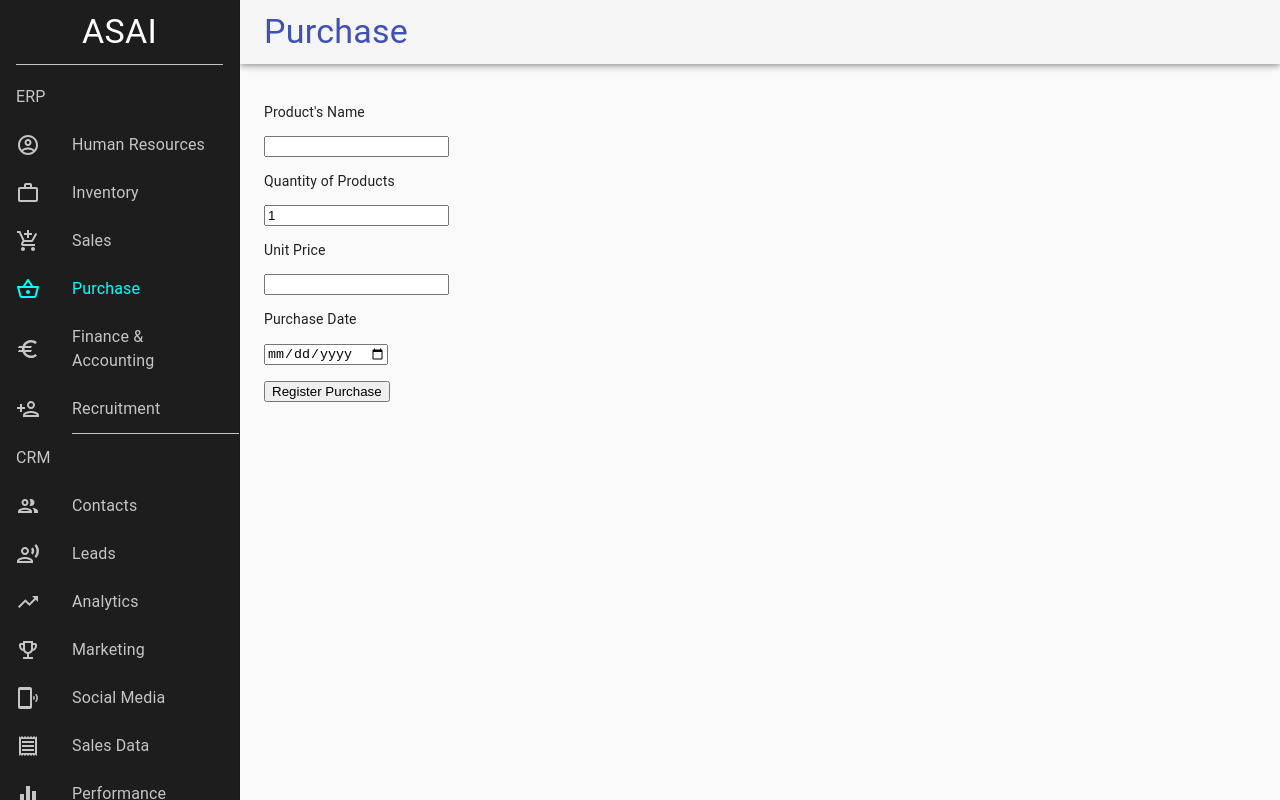
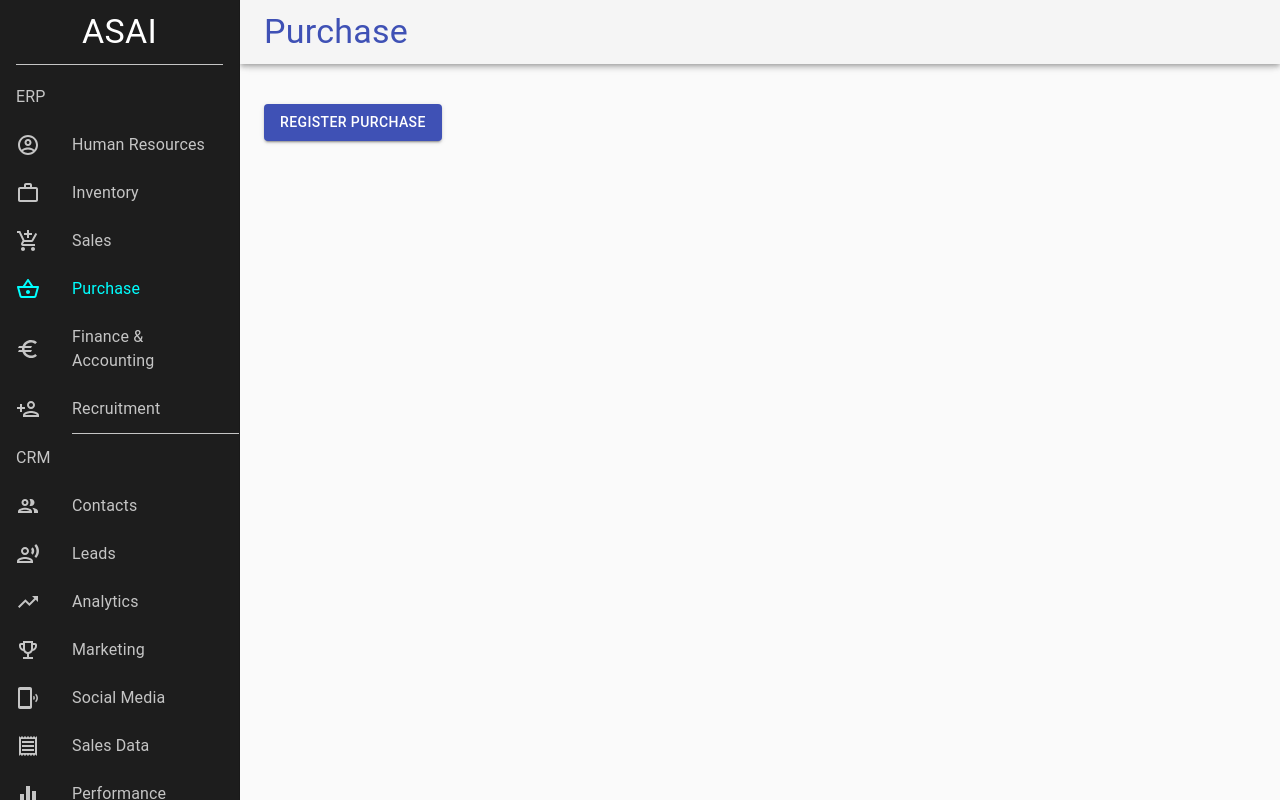
Before and after one commit to caionakai/ASAI, a React (Create React App) app in the folder frontend/: page /purchase in a window 1280 px wide. Built offline with nearby package versions, Linux system fonts and the light colour scheme.

Commit message:
purchase modal

```diff
--- a/frontend/src/ERP/purchase/index.js
+++ b/frontend/src/ERP/purchase/index.js
@@ -3,6 +3,9 @@ import Sidebar from "../../Components/SideBar";
 import TopBar from "../../Components/TopBar";
 import { makeStyles } from "@material-ui/core/styles";
 import CssBaseline from "@material-ui/core/CssBaseline";
+import Button from "@material-ui/core/Button";
+import Modal from "@material-ui/core/Modal";
+import TextField from "@material-ui/core/TextField";
 import { Formik, Form, ErrorMessage } from "formik";
 import Swal from "sweetalert2";
 
@@ -21,6 +24,16 @@ const useStyles = makeStyles((theme) => ({
 export default function Purchase() {
   const classes = useStyles();
 
+  const [open, setOpen] = React.useState(false);
+
+  const handleOpen = () => {
+    setOpen(true);
+  };
+
+  const handleClose = () => {
+    setOpen(false);
+  };
+
   return (
     <div className={classes.root}>
       <CssBaseline />
@@ -30,119 +43,88 @@ export default function Purchase() {
         <div className={classes.toolbar} />
 
         <div>
-          <div>
-            <Formik
-              initialValues={{ product: "", productsQtt: 1, price: "" }}
-              validate={(values) => {
-                const errors = {};
-                if (!values.product) {
-                  errors.product = "Required";
-                }
-                if (!values.productsQtt) {
-                  errors.productsQtt = "Required";
-                }
-                if (!values.price) {
-                  errors.price = "Required";
-                }
+          <Button
+            variant="contained"
+            color="primary"
+            className="form__button"
+            style={{ marginTop: "1rem" }}
+            onClick={handleOpen}
+          >
+            Register Purchase
+          </Button>
 
-                return errors;
-              }}
-              onSubmit={(values, { setSubmitting }) => {
-                // setTimeout(() => {
-                //   alert(JSON.stringify(values, null, 2));
-                //   setSubmitting(false);
-                // }, 400);
-                setSubmitting(false);
-                Swal.fire({
-                  icon: "success",
-                  title: "Purchase Registered!",
-                  text: "Everything worked fine!",
-                });
+          <Modal
+            open={open}
+            onClose={handleClose}
+            aria-labelledby="simple-modal-title"
+            aria-describedby="simple-modal-description"
+          >
+            <div
+              style={{
+                position: "absolute",
+                width: "30vw",
+                height: "55vh",
+                backgroundColor: "white",
+                top: "50%",
+                left: "50%",
+                transform: "translate(-50%, -50%)",
               }}
             >
-              {({
-                isSubmitting,
-                touched,
-                errors,
-                values,
-                handleChange,
-                handleBlur,
-              }) => (
-                <Form className="form">
-                  <div>
-                    <p className="label">Product's Name</p>
-                    <input
-                      type="text"
-                      name="product"
-                      value={values.product}
-                      onChange={handleChange}
-                    />
-                    <ErrorMessage
-                      name="product"
-                      component="div"
-                      style={{ color: "red" }}
-                    />
-                  </div>
+              <form>
+                <h2 style={{ marginLeft: "2rem" }}>Register Purchase</h2>
+                <hr />
+                <div>
+                  <TextField
+                    id="standard-error"
+                    label="Product's Name"
+                    defaultValue=""
+                    style={{ marginTop: "1rem", marginLeft: "2rem" }}
+                  />
+                </div>
+                <div>
+                  <TextField
+                    id="standard-error-helper-text"
+                    label="Unit Price"
+                    type="number"
+                    defaultValue=""
+                    style={{ marginTop: "1rem", marginLeft: "2rem" }}
+                  />
+                </div>
+                <div>
+                  <TextField
+                    id="standard-error-helper-text"
+                    label="Quantity of Products"
+                    type="number"
+                    defaultValue=""
+                    style={{ marginTop: "1rem", marginLeft: "2rem" }}
+                  />
+                </div>
+                <div>
+                  <TextField
+                    id="standard-error-helper-text"
+                    label="Purchase Date"
+                    type="date"
+                    defaultValue=""
+                    InputLabelProps={{
+                      shrink: true,
+                    }}
+                    style={{ marginTop: "1rem", marginLeft: "2rem" }}
+                  />
+                </div>
 
-                  <div>
-                    <p className="label">Quantity of Products</p>
-                    <input
-                      type="number"
-                      min="1"
-                      name="productsQtt"
-                      value={values.productsQtt}
-                      onChange={handleChange}
-                    />
-                    <ErrorMessage
-                      name="productsQtt"
-                      component="div"
-                      style={{ color: "red" }}
-                    />
-                  </div>
-
-                  <div>
-                    <p className="label">Unit Price</p>
-                    <input
-                      type="currency"
-                      min="1"
-                      name="price"
-                      value={values.price}
-                      onChange={handleChange}
-                    />
-                    <ErrorMessage
-                      name="price"
-                      component="div"
-                      style={{ color: "red" }}
-                    />
-                  </div>
-
-                  <div>
-                    <p className="label">Purchase Date</p>
-                    <input
-                      type="date"
-                      name="purchase_date"
-                      value={values.date}
-                      onChange={handleChange}
-                    />
-                    <ErrorMessage
-                      name="price"
-                      component="div"
-                      style={{ color: "red" }}
-                    />
-                  </div>
-
-                  <button
-                    type="submit"
-                    disabled={isSubmitting}
-                    className="form__button"
-                    style={{ marginTop: "1rem" }}
-                  >
-                    Register Purchase
-                  </button>
-                </Form>
-              )}
-            </Formik>
-          </div>
+                <Button
+                  variant="contained"
+                  color="primary"
+                  type="submit"
+                  // disabled={isSubmitting}
+                  className="form__button"
+                  style={{ marginTop: "1rem", marginLeft: "70%" }}
+                >
+                  Confirm
+                </Button>
+              </form>
+            </div>
+          </Modal>
         </div>
       </main>
     </div>
```
